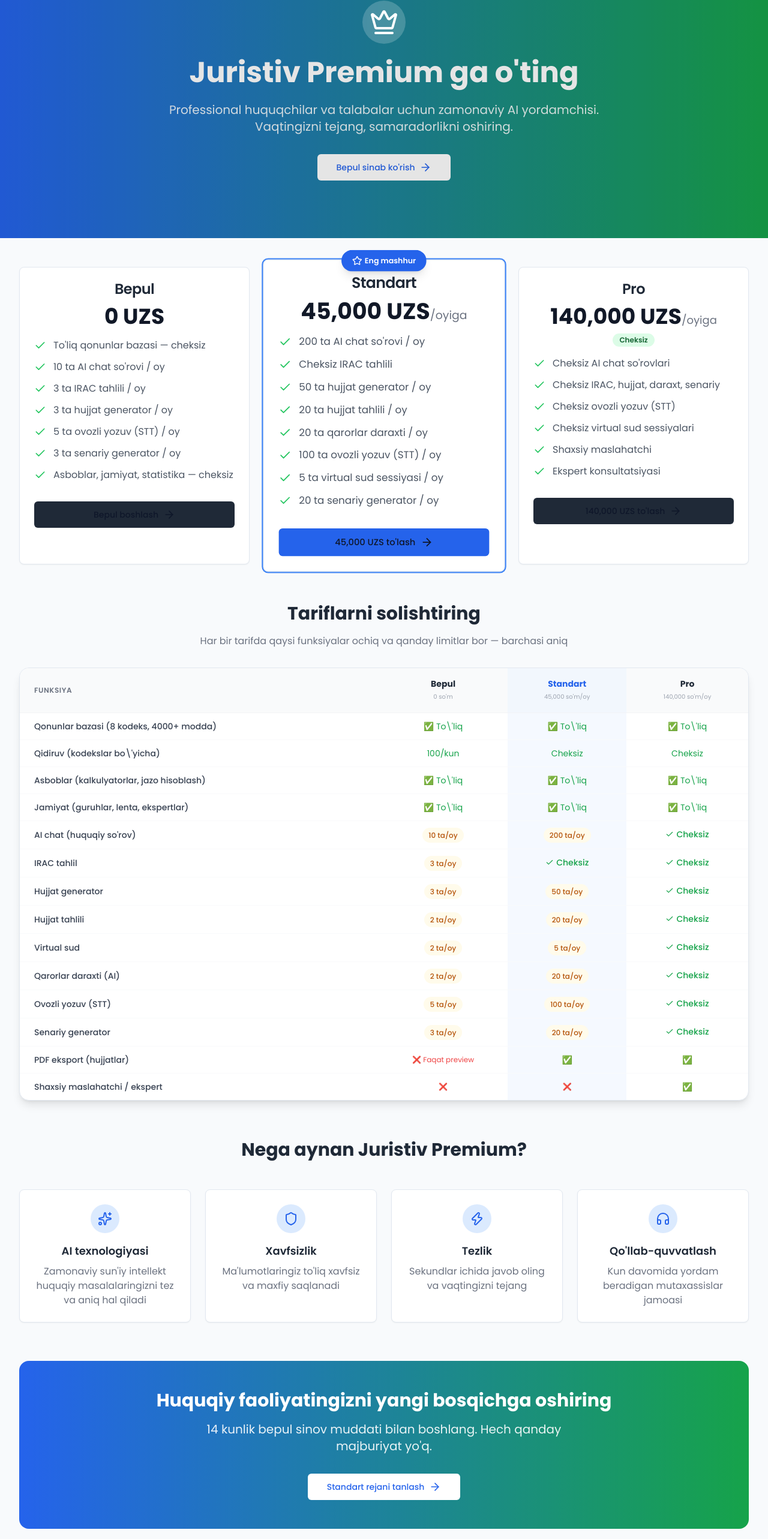
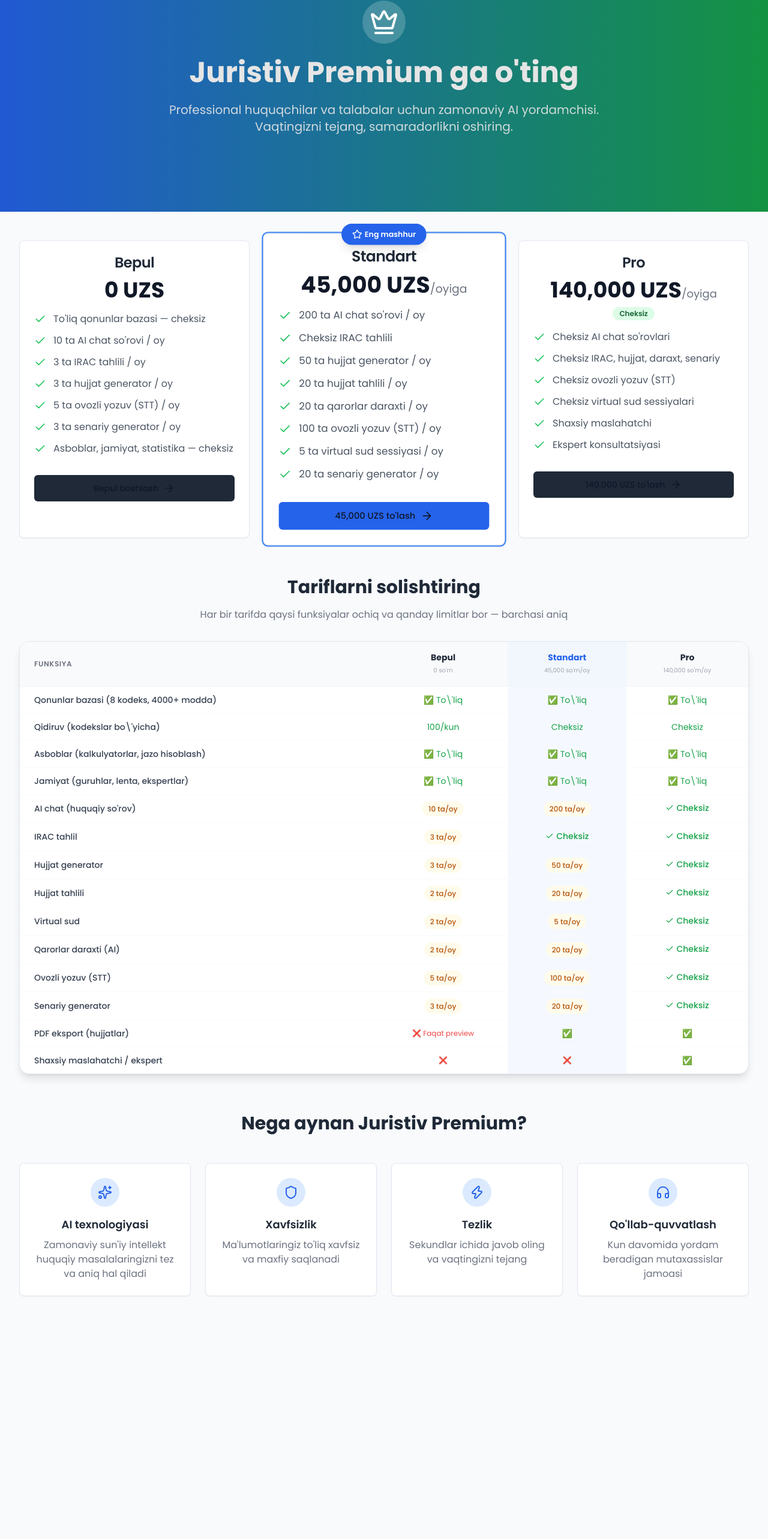
Before and after one commit to akmaljaxonkulov00-beep/JURISAI, a Next.js app: page /premium in a window 1280 px wide. Shown: the part 95-2661 px from the top of the page at 60% size. After the commit the page ends 2368 px from the top, so only its background shows below. Built offline with nearby package versions, Linux system fonts and the light colour scheme; no server answers.

Commit message:
fix: remove free trial CTA and button from premium page

```diff
--- a/src/app/premium/page.tsx
+++ b/src/app/premium/page.tsx
@@ -200,17 +200,6 @@
               Professional huquqchilar va talabalar uchun zamonaviy AI yordamchisi. Vaqtingizni
               tejang, samaradorlikni oshiring.
             </p>
-            <div className="flex flex-col sm:flex-row gap-4 justify-center">
-              <Link href="/manual-payment?plan=bepul&amount=0">
-                <Button
-                  size="lg"
-                  className="bg-white dark:bg-zinc-900 text-blue-600 hover:bg-gray-100 dark:bg-zinc-800/30"
-                >
-                  Bepul sinab ko'rish
-                  <ArrowRight className="w-5 h-5 ml-2" />
-                </Button>
-              </Link>
-            </div>
           </div>
         </div>
       </div>
@@ -460,24 +449,6 @@
             ))}
           </div>
         </div>
-        {/* CTA Section */}{' '}
-        <div className="bg-gradient-to-r from-blue-600 to-green-600 rounded-2xl p-8 md:p-12 text-center text-white">
-          <h2 className="text-2xl md:text-3xl font-bold mb-3 md:mb-4">
-            Huquqiy faoliyatingizni yangi bosqichga oshiring
-          </h2>
-          <p className="text-xl text-white/90 mb-8 max-w-2xl mx-auto">
-            14 kunlik bepul sinov muddati bilan boshlang. Hech qanday majburiyat yo'q.
-          </p>
-          <Link href="/manual-payment?plan=standart&amount=45000">
-            <Button
-              size="lg"
-              className="bg-white dark:bg-zinc-900 text-blue-600 hover:bg-gray-100 dark:bg-zinc-800/30"
-            >
-              Standart rejani tanlash
-              <ArrowRight className="w-5 h-5 ml-2" />
-            </Button>
-          </Link>
-        </div>
       </div>
     </div>
   )
```
